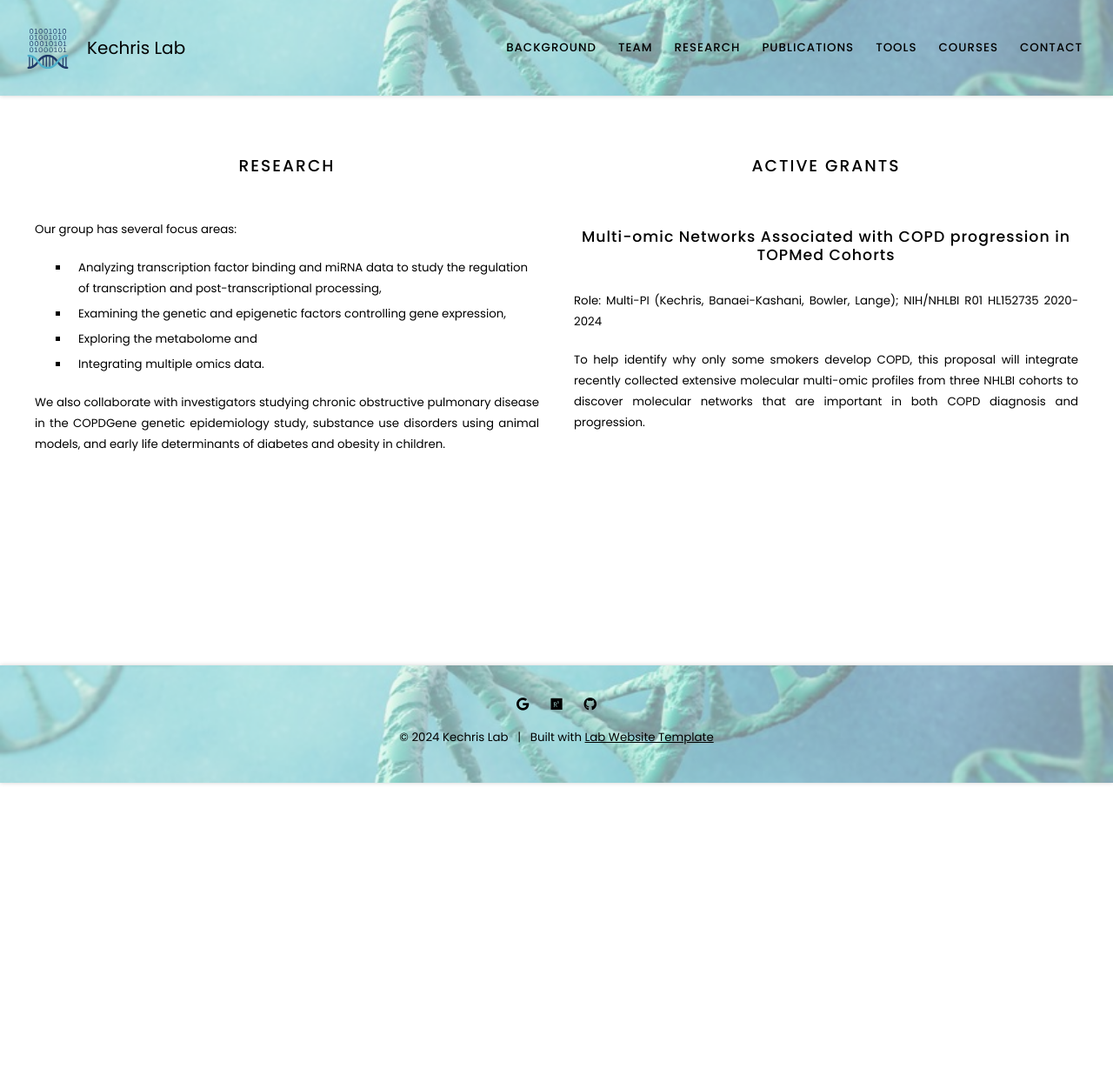
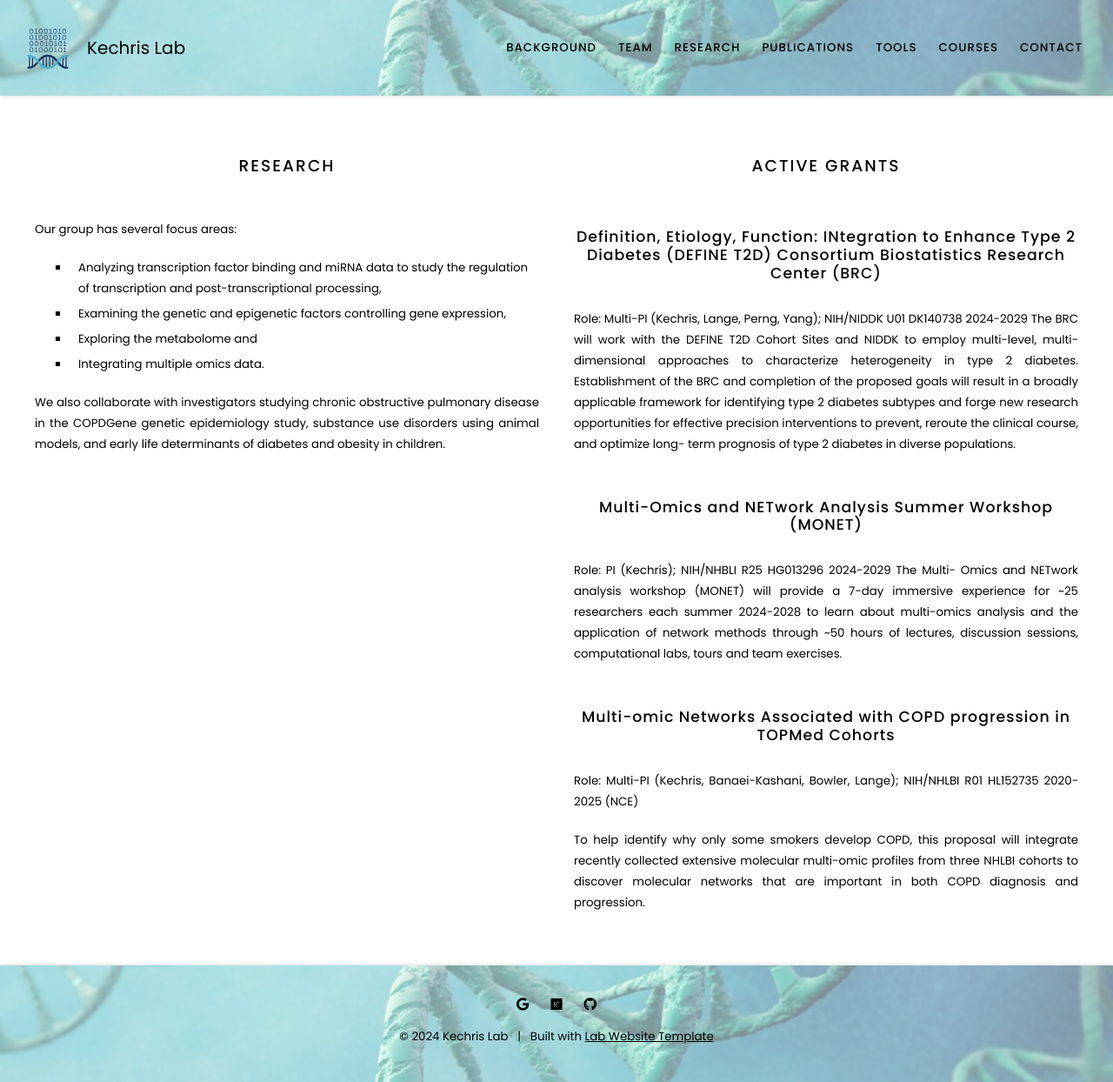
Before and after one commit to KechrisLab/kechrislab.github.io, a Jekyll site: the page built from Research/index.md, in a window 1280 px wide. Shown: the whole page at 87% size. Built offline with Jekyll 4.4.1, drawn with Linux system fonts in a browser that asks for light colours; before the commit the page ends 900 px from its top, so only the background shows below that.

Commit message:
Update index.md

```diff
--- a/Research/index.md
+++ b/Research/index.md
@@ -26,8 +26,22 @@ determinants of diabetes and obesity in children.
 # ACTIVE GRANTS
 
 
+## Definition, Etiology, Function: INtegration to Enhance Type 2 Diabetes (DEFINE T2D) Consortium  Biostatistics Research Center (BRC)
+Role: Multi-PI (Kechris, Lange, Perng, Yang); NIH/NIDDK U01 DK140738 2024-2029
+The BRC will work with the DEFINE T2D Cohort Sites and NIDDK to employ multi-level, multi-dimensional approaches
+to characterize heterogeneity in type 2 diabetes. Establishment of the BRC and completion of the proposed goals
+will result in a broadly applicable framework for identifying type 2 diabetes subtypes and forge new research
+opportunities for effective precision interventions to prevent, reroute the clinical course, and optimize long-
+term prognosis of type 2 diabetes in diverse populations.
+
+## Multi-Omics and NETwork Analysis Summer Workshop (MONET)
+Role: PI (Kechris); NIH/NHBLI R25 HG013296 2024-2029
+The Multi- Omics and NETwork analysis workshop (MONET) will provide a 7-day immersive experience for ~25
+researchers each summer 2024-2028 to learn about multi-omics analysis and the application of network methods
+through ~50 hours of lectures, discussion sessions, computational labs, tours and team exercises.
+
 ## Multi-omic Networks Associated with COPD progression in TOPMed Cohorts
-Role: Multi-PI (Kechris, Banaei-Kashani, Bowler, Lange); NIH/NHLBI R01 HL152735 2020-2024
+Role: Multi-PI (Kechris, Banaei-Kashani, Bowler, Lange); NIH/NHLBI R01 HL152735 2020-2025 (NCE)
 
 To help identify why only some smokers develop COPD, this proposal will integrate recently collected extensive
 molecular multi-omic profiles from three NHLBI cohorts to discover molecular networks that are important in both
```
